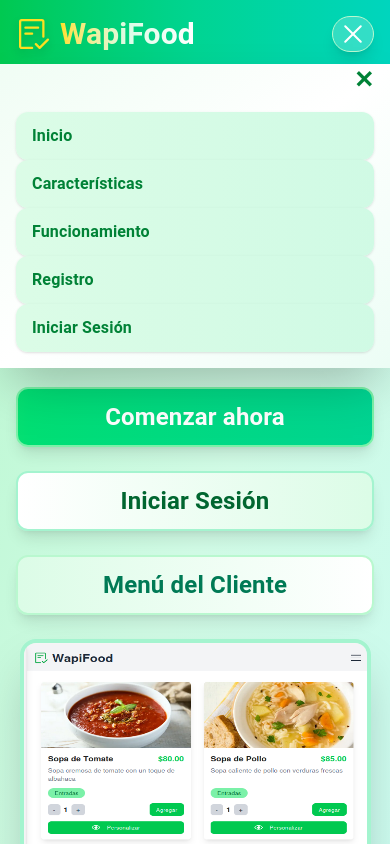
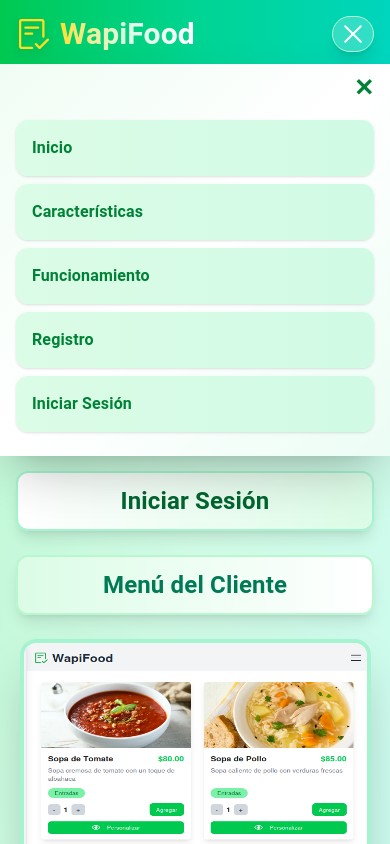
Before and after one commit to wapifoodmx-ctrl/WapifoodFront, a Next.js app: page / in a window 390 px wide. Both pictures are taken after a click on the button "Toggle menu". Shown: the top 844 px of the page. Built offline with nearby package versions, Linux system fonts and the light colour scheme.

Commit message:
se arregló el botón hamburguesa del index

```diff
--- a/components/Header.jsx
+++ b/components/Header.jsx
@@ -128,7 +128,7 @@ export default function Header() {
             ${isOpen ? 'translate-y-0 opacity-100' : '-translate-y-full opacity-0 pointer-events-none'}
           `}
         >
-          <div className="flex justify-end px-4">
+          <div className="flex justify-end px-4 pt-2">
             <button
               className="text-green-700 text-2xl font-bold hover:text-emerald-600 transition-colors duration-200"
               onClick={() => setIsOpen(false)}
@@ -137,12 +137,12 @@ export default function Header() {
               ✕
             </button>
           </div>
-          <div className="py-4 px-4">
+          <div className="py-4 px-4 space-y-3">
             {Object.values(menu).map((item, index) => (
               <button
                 key={index}
                 onClick={item.action}
-                className="block w-full text-left py-3 px-4 text-green-700 hover:text-emerald-700 hover:bg-green-100 rounded-xl font-semibold transition-all duration-200 cursor-pointer bg-gradient-to-r from-green-100 to-emerald-100 shadow"
+                className="block w-full text-left py-4 px-4 text-green-700 hover:text-emerald-700 hover:bg-green-100 rounded-xl font-semibold transition-all duration-200 cursor-pointer bg-gradient-to-r from-green-100 to-emerald-100 shadow mb-2"
               >
                 {item.title}
               </button>
--- a/user/userpage.jsx
+++ b/user/userpage.jsx
@@ -5,7 +5,6 @@ import { IoLocationOutline } from "react-icons/io5";
 import { FaPhoneAlt, FaCheckCircle, FaEdit, FaUser, FaClock, FaMapMarkerAlt } from "react-icons/fa";
 import { CiMail } from "react-icons/ci";
 import { BsWhatsapp } from "react-icons/bs";
-import { HiOutlineCode } from "react-icons/hi";
 import Image from "next/image";
 import { useEffect, useState } from "react";
 import { getUserInfo } from "@/useCases/getUserInfo";
@@ -638,9 +637,7 @@ export default function UserPage() {
                         <label className="block text-sm font-semibold text-gray-700 mb-2" htmlFor="confirmationCode">
                           Código de confirmación
                         </label>
-                        <div className="absolute inset-y-0 left-0 pl-4 flex items-center pointer-events-none">
-                          <HiOutlineCode className="text-purple-500 text-lg" />
-                        </div>
+
                         <Field
                           type="text"
                           id="confirmationCode"
```
